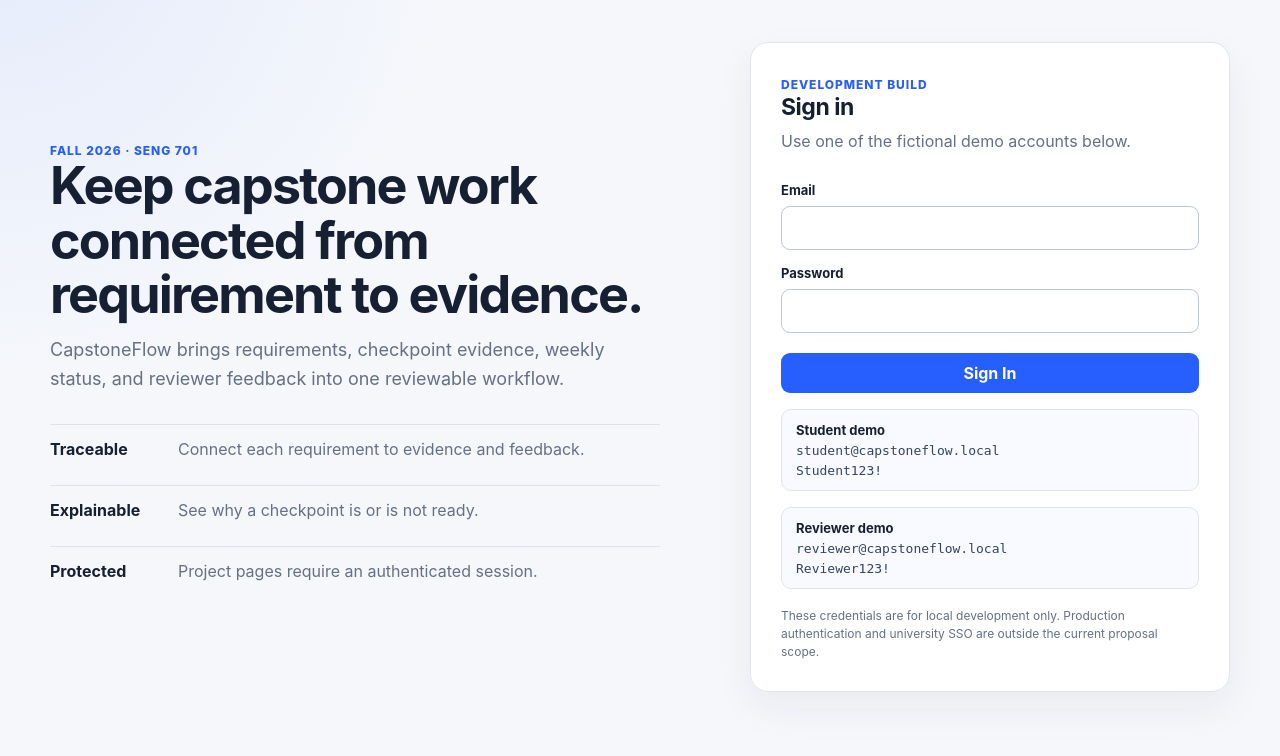
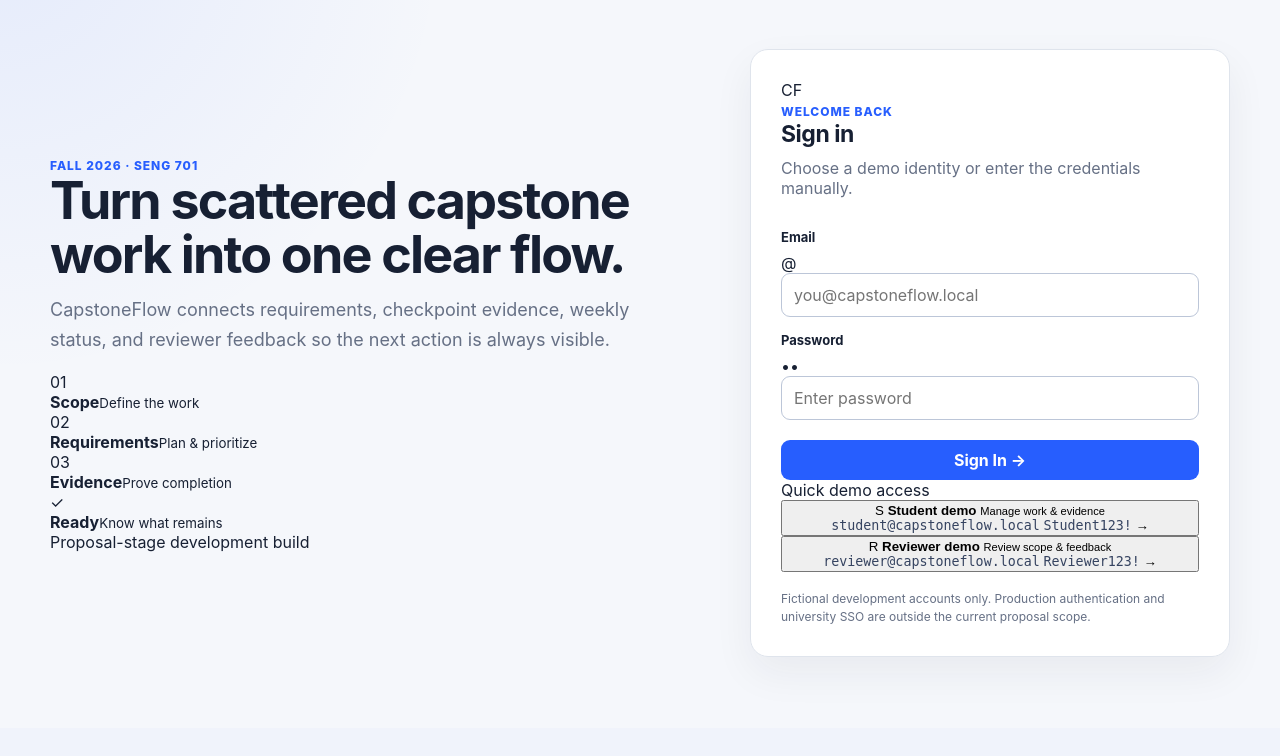
Before and after one commit to BorisMilev8/CapstoneFlow, a Flask app: page /login in a window 1280 px wide. Shown: the part 72-828 px from the top of the page. After the commit the page ends 729 px from the top, so only its background shows below. Run offline with Flask 3, Linux system fonts and the light colour scheme.

Commit message:
Refresh creative sign in experience

```diff
--- a/app/templates/login.html
+++ b/app/templates/login.html
@@ -3,53 +3,128 @@
 {% block title %}Sign In · CapstoneFlow{% endblock %}
 
 {% block content %}
-<section class="auth-layout">
-    <div class="auth-copy">
-        <span class="eyebrow">Fall 2026 · SENG 701</span>
-        <h1>Keep capstone work connected from requirement to evidence.</h1>
+<section class="auth-layout auth-layout-creative">
+    <div class="auth-copy auth-showcase">
+        <div class="login-orb login-orb-one"></div>
+        <div class="login-orb login-orb-two"></div>
+
+        <span class="eyebrow eyebrow-light">Fall 2026 · SENG 701</span>
+        <h1>Turn scattered capstone work into one clear flow.</h1>
         <p>
-            CapstoneFlow brings requirements, checkpoint evidence, weekly status,
-            and reviewer feedback into one reviewable workflow.
+            CapstoneFlow connects requirements, checkpoint evidence, weekly status,
+            and reviewer feedback so the next action is always visible.
         </p>
 
-        <div class="feature-list">
-            <div><strong>Traceable</strong><span>Connect each requirement to evidence and feedback.</span></div>
-            <div><strong>Explainable</strong><span>See why a checkpoint is or is not ready.</span></div>
-            <div><strong>Protected</strong><span>Project pages require an authenticated session.</span></div>
+        <div class="flow-preview" aria-label="CapstoneFlow workflow preview">
+            <div class="flow-node">
+                <span class="flow-icon">01</span>
+                <div><strong>Scope</strong><small>Define the work</small></div>
+            </div>
+            <span class="flow-line"></span>
+            <div class="flow-node">
+                <span class="flow-icon">02</span>
+                <div><strong>Requirements</strong><small>Plan & prioritize</small></div>
+            </div>
+            <span class="flow-line"></span>
+            <div class="flow-node">
+                <span class="flow-icon">03</span>
+                <div><strong>Evidence</strong><small>Prove completion</small></div>
+            </div>
+            <span class="flow-line"></span>
+            <div class="flow-node flow-node-active">
+                <span class="flow-icon">✓</span>
+                <div><strong>Ready</strong><small>Know what remains</small></div>
+            </div>
+        </div>
+
+        <div class="showcase-note">
+            <span class="pulse-dot"></span>
+            <span>Proposal-stage development build</span>
         </div>
     </div>
 
-    <div class="auth-card">
-        <span class="eyebrow">Development build</span>
-        <h2>Sign in</h2>
-        <p class="muted">Use one of the fictional demo accounts below.</p>
+    <div class="auth-card auth-card-creative">
+        <div class="auth-card-accent"></div>
+        <div class="auth-card-header">
+            <div class="mini-brand">CF</div>
+            <div>
+                <span class="eyebrow">Welcome back</span>
+                <h2>Sign in</h2>
+            </div>
+        </div>
 
-        <form method="post" class="stack">
+        <p class="muted">Choose a demo identity or enter the credentials manually.</p>
+
+        <form method="post" class="stack" id="loginForm">
             <label for="email">Email</label>
-            <input id="email" name="email" type="email" autocomplete="username" required>
+            <div class="input-shell">
+                <span class="input-glyph">@</span>
+                <input id="email" name="email" type="email" autocomplete="username" placeholder="you@capstoneflow.local" required>
+            </div>
 
             <label for="password">Password</label>
-            <input id="password" name="password" type="password" autocomplete="current-password" required>
+            <div class="input-shell">
+                <span class="input-glyph">••</span>
+                <input id="password" name="password" type="password" autocomplete="current-password" placeholder="Enter password" required>
+            </div>
 
-            <button class="button button-primary button-full" type="submit">Sign In</button>
+            <button class="button button-primary button-full button-glow" type="submit">
+                Sign In <span aria-hidden="true">→</span>
+            </button>
         </form>
 
-        <div class="demo-box">
-            <strong>Student demo</strong>
-            <code>student@capstoneflow.local</code>
-            <code>Student123!</code>
-        </div>
+        <div class="demo-divider"><span>Quick demo access</span></div>
 
-        <div class="demo-box">
-            <strong>Reviewer demo</strong>
-            <code>reviewer@capstoneflow.local</code>
-            <code>Reviewer123!</code>
+        <div class="demo-account-grid">
+            <button
+                class="demo-account"
+                type="button"
+                data-email="student@capstoneflow.local"
+                data-password="Student123!"
+            >
+                <span class="demo-avatar">S</span>
+                <span>
+                    <strong>Student demo</strong>
+                    <small>Manage work & evidence</small>
+                    <code>student@capstoneflow.local</code>
+                    <code class="demo-password">Student123!</code>
+                </span>
+                <span class="demo-arrow">→</span>
+            </button>
+
+            <button
+                class="demo-account"
+                type="button"
+                data-email="reviewer@capstoneflow.local"
+                data-password="Reviewer123!"
+            >
+                <span class="demo-avatar reviewer-avatar">R</span>
+                <span>
+                    <strong>Reviewer demo</strong>
+                    <small>Review scope & feedback</small>
+                    <code>reviewer@capstoneflow.local</code>
+                    <code class="demo-password">Reviewer123!</code>
+                </span>
+                <span class="demo-arrow">→</span>
+            </button>
         </div>
 
         <p class="fine-print">
-            These credentials are for local development only. Production authentication
-            and university SSO are outside the current proposal scope.
+            Fictional development accounts only. Production authentication and
+            university SSO are outside the current proposal scope.
         </p>
     </div>
 </section>
+
+<script>
+document.querySelectorAll(".demo-account").forEach((account) => {
+    account.addEventListener("click", () => {
+        document.getElementById("email").value = account.dataset.email;
+        document.getElementById("password").value = account.dataset.password;
+        document.getElementById("email").focus();
+        account.classList.add("demo-selected");
+        setTimeout(() => account.classList.remove("demo-selected"), 650);
+    });
+});
+</script>
 {% endblock %}
```
